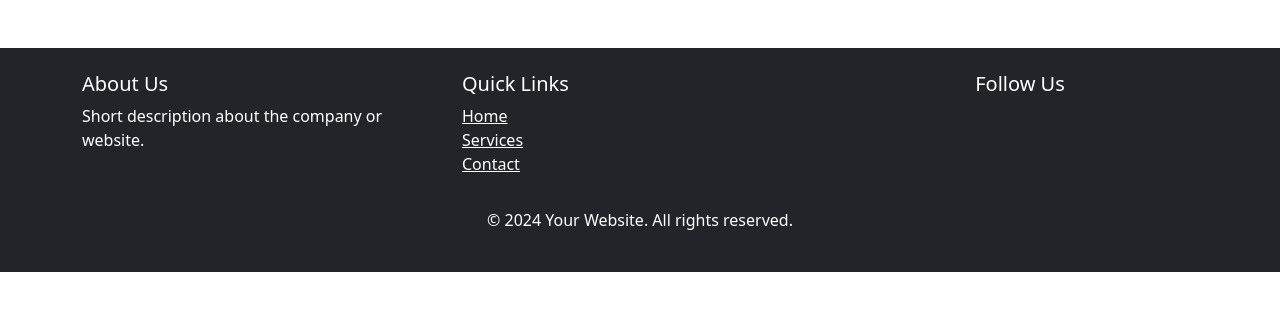
After one commit to Torru20/zietnam_club_php, a PHP site: page /components/footer.php in a window 1280 px wide. The commit adds this page. Shown: the top 311 px of the page. Run offline with PHP 8.4, Linux system fonts and the light colour scheme.

Commit message:
tiekank_18_10_2
Them footer

```diff
--- /dev/null
+++ b/components/footer.php
@@ -0,0 +1,55 @@
+<!DOCTYPE html>
+<html lang="en">
+<head>
+    <meta charset="UTF-8">
+    <meta http-equiv="X-UA-Compatible" content="IE=edge">
+    <meta name="viewport" content="width=device-width, initial-scale=1.0">
+    <title>Your Website</title>
+    <!-- Bootstrap CSS -->
+    <link href="https://cdn.jsdelivr.net/npm/bootstrap@5.3.0-alpha3/dist/css/bootstrap.min.css" rel="stylesheet">
+    <link rel="stylesheet" href="../css/footer.css">
+</head>
+<body>
+
+    <!-- Nội dung trang ở đây -->
+
+    <!-- Footer bắt đầu -->
+    <footer class="bg-dark text-white mt-5 p-4">
+    <div class="container">
+        <div class="row">
+            <div class="col-md-4">
+                <h5>About Us</h5>
+                <p>Short description about the company or website.</p>
+            </div>
+            <div class="col-md-4">
+                <h5>Quick Links</h5>
+                <ul class="list-unstyled">
+                    <li><a href="#" class="text-white">Home</a></li>
+                    <li><a href="#" class="text-white">Services</a></li>
+                    <li><a href="#" class="text-white">Contact</a></li>
+                </ul>
+            </div>
+            <div class="col-md-4 text-center">
+                <h5>Follow Us</h5>
+                <a href="#"><i class="bi bi-facebook"></i></a>
+                <a href="#"><i class="bi bi-twitter"></i></a>
+                <a href="#"><i class="bi bi-instagram"></i></a>
+            </div>
+        </div>
+        <div class="text-center mt-3">
+        <p>&copy; <?php echo date('Y'); ?> Your Website. All rights reserved.</p>
+
+        </div>
+    </div>
+</footer>
+
+
+    <!-- Footer kết thúc -->
+
+    <!-- Bootstrap JS and Popper.js -->
+    <script src="https://cdn.jsdelivr.net/npm/@popperjs/core@2.11.7/dist/umd/popper.min.js"></script>
+    <script src="https://cdn.jsdelivr.net/npm/bootstrap@5.3.0-alpha3/dist/js/bootstrap.min.js"></script>
+    <script src="../js/header.js"></script>
+  <script src="../js/dark-mode.js"></script>
+</body>
+</html>
--- /dev/null
+++ b/css/footer.css
@@ -0,0 +1,10 @@
+@import "../css/pallete.css";
+@font-face {
+    font-family: Pacifico;
+    src: url(../fonts/Pacifico/Pacifico-Regular.ttf);
+}
+
+.bg-dark text-white mt-5 p-4{
+    background-color: #4CAF50; /* Màu nền xanh lá */
+        color: white;
+}
--- a/pages/index.php
+++ b/pages/index.php
@@ -11,6 +11,7 @@
 
   <link rel="stylesheet" href="../css/reset.css">
   <link rel="stylesheet" href="../css/home.css">
+
 
 </head>
 
```
